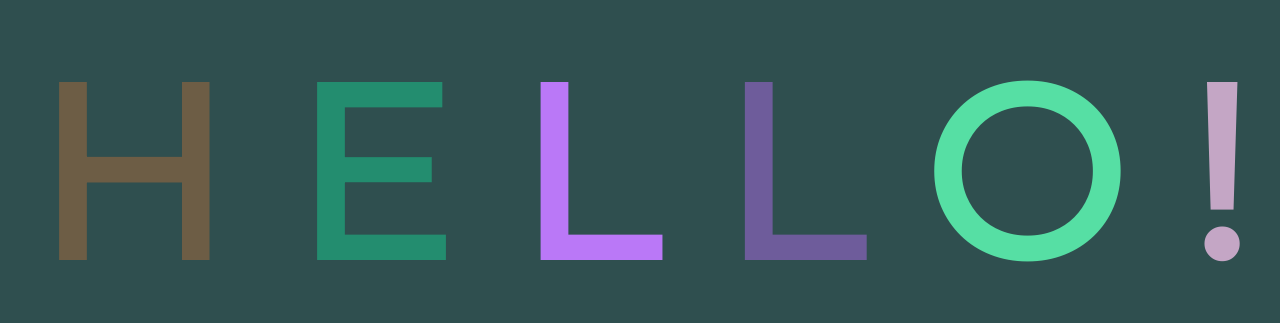
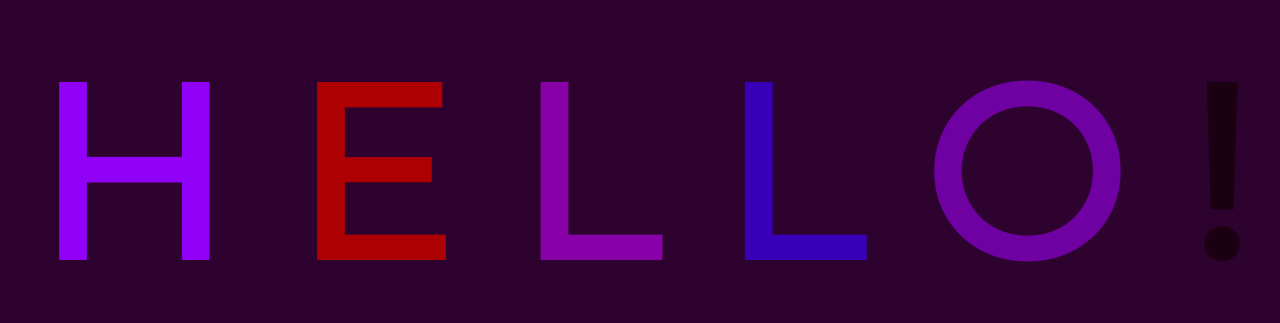
Before and after one commit to ashoktimi/AnimatedTextGitDemo, a plain HTML site: page index.html in a window 1280 px wide. Shown: the part 234-557 px from the top of the page. Drawn offline with Linux system fonts and the light colour scheme.

Commit message:
restict color to purple

```diff
--- a/app.css
+++ b/app.css
@@ -3,7 +3,7 @@ body {
     justify-content: center;
     align-items: center;
     height: 100vh;
-    background-color: darkslategrey;
+    background-color: rgb(46, 2, 46);
   }
 
   h1 {
--- a/app.js
+++ b/app.js
@@ -1,6 +1,6 @@
 function randomRGB() {
     const r = Math.floor(Math.random() * 256);
-    const g = Math.floor(Math.random() * 256);
+    const g = 0;
     const b = Math.floor(Math.random() * 256);
     return `rgb(${r},${g},${b})`
   }
```
